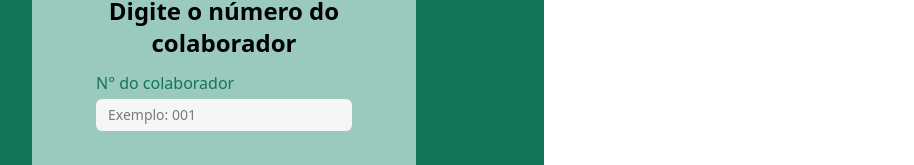
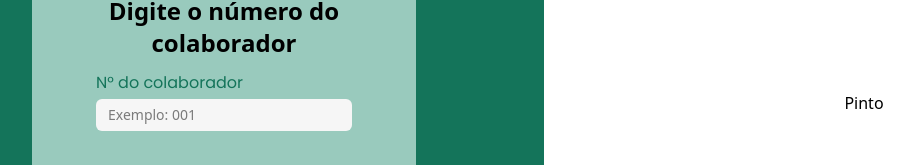
Before and after one commit to Roberto-Ceschini/Rouparia-Front, a Next.js app in the folder rouparia-front/: page /home in a window 1280 px wide. Shown: the part 297-462 px from the top of the page, without its empty margins (96-1010 px from the left). Built offline with nearby package versions, Linux system fonts and the light colour scheme.

Commit message:
Hotfix container direito

```diff
--- a/rouparia-front/src/app/globals.css
+++ b/rouparia-front/src/app/globals.css
@@ -17,11 +17,9 @@
 @import "tailwindcss";
 
 @theme{
-
-    --font-roboto-regular: Roboto-Regular, "sans-serif";
-    --font-roboto-bold: Roboto-Bold, "sans-serif";
-    --font-roboto-semiBold: Roboto-Semibold, "sans-serif";
-    --font-doto: Doto, "sans-serif";
+    --font-poppins-regular: Poppins-Regular, "sans-serif";
+    --font-poppins-bold: Poppins-Bold, "sans-serif";
+    --font-poppins-semiBold: Poppins-SemiBold, "sans-serif";
 
     --color-cinza-claro: #FBFBFB;
     --color-verde-primario: #14745A;
--- a/rouparia-front/src/app/home/page.tsx
+++ b/rouparia-front/src/app/home/page.tsx
@@ -1,15 +1,16 @@
 "use client"
+import CardColaborador from "@/components/CardColaborador";
 import FormInput from "@/components/FormInput";
 import SubmitButton from "@/components/SubmitButton";
 import { Form, Formik } from "formik";
 import { useState } from "react";
 import * as Yup from 'yup';
 
-export default function Home(){
+export default function Home() {
 
-    const [colaborador, setColaborador] = useState (null)
+  const [colaborador, setColaborador] = useState("pinto");//Estado que controla o colaborador
 
-      const [isErrorVisible, setIsErrorVisible] = useState(true);
+  const [isErrorVisible, setIsErrorVisible] = useState(true);//Estado que controla a visibilidade do erro
 
   //Função que mostra o erro e depois de 4 segundos esconde
   const handleShowError = () => {
@@ -20,7 +21,7 @@ export default function Home(){
 
   return (
 
-       <>
+    <div className="flex flex-col md:flex-row">
       {/**Background Verde*/}
       <div className="flex w-[100vw] h-[100vh] bg-verde-primario justify-center items-center md:w-[50vw]">
         {/**Caixa Formulario*/}
@@ -53,15 +54,15 @@ export default function Home(){
               />
 
               {/**Submit*/}
-               <SubmitButton name='Pesquisar' setIsErrorVisible={setIsErrorVisible} handleShowError={handleShowError}/>
+              <SubmitButton name='Pesquisar' setIsErrorVisible={setIsErrorVisible} handleShowError={handleShowError} />
             </Form>
           </Formik>
         </div>
       </div>
       {/**Background Branco*/}
-       <div className="flex w-[50vw] h-[100vh] border-2 bg-white justify-center items-center">
-             {/**Imagem*/}
+      <div className="hidden md:flex w-[50vw] h-[100vh] bg-white justify-center items-center">
+          <p>Pinto</p>
       </div>
-       </>
+      </div>
   );
 }
--- a/rouparia-front/src/app/page.tsx
+++ b/rouparia-front/src/app/page.tsx
@@ -9,7 +9,7 @@ import { useRouter } from 'next/navigation'
 export default function Home() {
   const router = useRouter()
 
-  const [isErrorVisible, setIsErrorVisible] = useState(true);
+  const [isErrorVisible, setIsErrorVisible] = useState(true);//Estado que controla a visibilidade do erro
 
   //Função que mostra o erro e depois de 4 segundos esconde
   const handleShowError = () => {
@@ -19,7 +19,7 @@ export default function Home() {
   }
 
   return (
-    <>
+    <div className="flex flex-col md:flex-row">
       {/**Background Verde*/}
       <div className="flex w-[100vw] h-[100vh] bg-verde-primario justify-center items-center md:w-[50vw]">
         {/**Caixa Formulario*/}
@@ -35,7 +35,6 @@ export default function Home() {
             validationSchema={Yup.object({
               email: Yup.string().email('Endereço de email inválido!').required('Email é obrigatório!'),
               password: Yup.string().required('Senha é obrigatória'),
-
             })}
             onSubmit={(values, { setSubmitting }) => {
               setTimeout(() => {
@@ -68,9 +67,9 @@ export default function Home() {
         </div>
       </div>
       {/**Background Branco*/}
-    <div className="flex w-[50vw] h-[100vh] border-2 bg-white justify-center items-center">
-          {/**Imagem*/}
+      <div className="hidden md:flex w-[50vw] h-[100vh] bg-white justify-center items-center">
+          <p>Olá</p>
       </div>
-    </>
+    </div>
   );
 }
--- /dev/null
+++ b/rouparia-front/src/components/CardColaborador.tsx
@@ -0,0 +1,7 @@
+export default function CardColaborador() {
+    return (
+        <div className="flex flex-col p-2 justify-evenly w-[80%] h-[50%] bg-verde-terciario rounded-xl md:w-[60%] lg:px-16">
+            <p>colaborador</p>
+        </div>
+    );
+}
```
Lines whose indentation alone changed are shown as unchanged.
